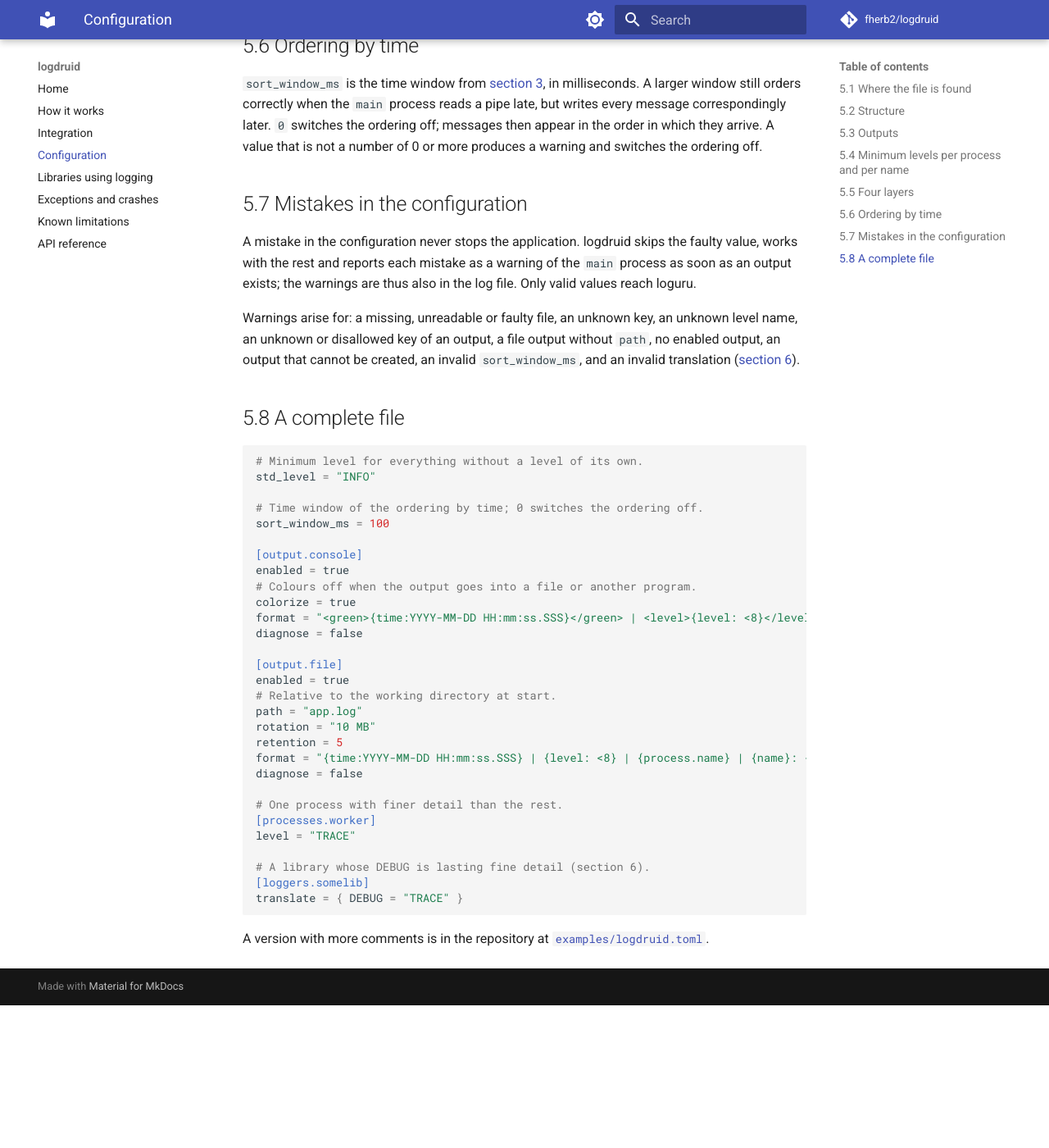
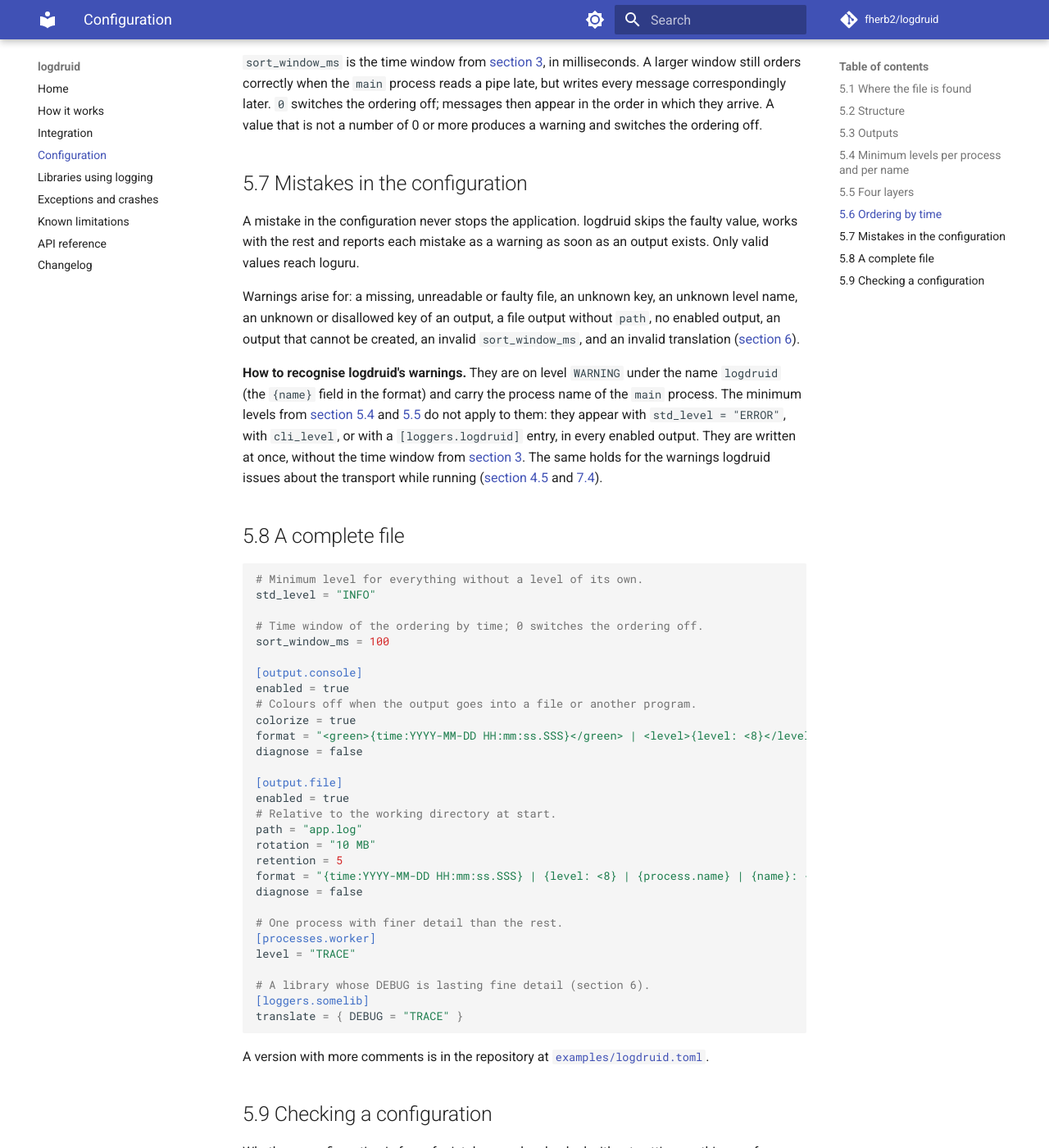
Before and after one commit to fherb2/logdruid, an MkDocs documentation site: the page built from docs/configuration.md, in a window 1280 px wide and 1400 px high, scrolled down 4840 px. Shown: the whole window at 82% size. Built offline with MkDocs 1.6.1 and Material for MkDocs 9.7.7, drawn with Linux system fonts in a browser that asks for light colours; comment, search, counter and statistics services are not loaded; before the commit the page ends 6066 px from its top, so only the background shows below that; some of the changed text lies outside the part shown.

Commit message:
English docs for 0.1.0.dev3, changelog page, API page without source
Pages follow the German Anwenderdoku: versions and stability (2),
packaged entry points without the unverified claim (5.1), logdruid's own
warnings (5.7), new 5.9 on check_config(), <name> in code so browsers do
not swallow it (7.2, 7.4), public interface listed on the API page.

CHANGELOG.md (Keep a Changelog, back to 0.1.0.dev1) is included as the
new Changelog page. mkdocstrings no longer shows source code and lists
only documented public names.

Checked: mkdocs build --strict, all links and anchors, TOML examples, no
swallowed tags in the built HTML, API page lists exactly the public names.

Co-Authored-By: Claude Opus 5.5 <noreply@anthropic.com>

````diff
--- a/docs/configuration.md
+++ b/docs/configuration.md
@@ -11,10 +11,9 @@ Without a path, logdruid looks for a file named `logdruid.toml` in the
 directory of the application's entry point
 (`sys.modules["__main__"].__file__`), not in the working directory. If the
 application has no entry point as a file, as with `python -c`, logdruid looks
-for nothing and warns. If the application is started through an entry point
-of a package (`[project.scripts]`), `__main__` is presumably the start script
-generated for it in the environment's `bin` folder (not verified); there is
-no `logdruid.toml` there, so such applications pass the path explicitly.
+for nothing and warns. If the application is installed as a package and
+started through an entry point (`[project.scripts]`), it passes the path
+explicitly.
 
 If the file is missing or cannot be read, logdruid warns and carries on with
 what the application has passed and with its own defaults. Child processes
@@ -224,14 +223,25 @@ switches the ordering off.
 
 A mistake in the configuration never stops the application. logdruid skips
 the faulty value, works with the rest and reports each mistake as a warning
-of the `main` process as soon as an output exists; the warnings are thus also
-in the log file. Only valid values reach loguru.
+as soon as an output exists. Only valid values reach loguru.
 
 Warnings arise for: a missing, unreadable or faulty file, an unknown key, an
 unknown level name, an unknown or disallowed key of an output, a file output
 without `path`, no enabled output, an output that cannot be created, an
 invalid `sort_window_ms`, and an invalid translation
 ([section 6](libraries.md)).
+
+**How to recognise logdruid's warnings.** They are on level `WARNING` under
+the name `logdruid` (the `{name}` field in the format) and carry the process
+name of the `main` process. The minimum levels from
+[section 5.4](#54-minimum-levels-per-process-and-per-name) and
+[5.5](#55-four-layers) do not apply to them: they appear with
+`std_level = "ERROR"`, with `cli_level`, or with a `[loggers.logdruid]`
+entry, in every enabled output. They are written at once, without the time
+window from [section 3](how-it-works.md). The same holds for the warnings
+logdruid issues about the transport while running
+([section 4.5](integration.md#45-shutting-down) and
+[7.4](exceptions.md#74-an-interrupted-transfer)).
 
 ## 5.8 A complete file
 
@@ -269,3 +279,31 @@ translate = { DEBUG = "TRACE" }
 
 A version with more comments is in the repository at
 [`examples/logdruid.toml`](https://github.com/fherb2/logdruid/blob/main/examples/logdruid.toml).
+
+## 5.9 Checking a configuration
+
+Whether a configuration is free of mistakes can be checked without setting
+anything up, for example in a test of the application or in its CI:
+
+```python
+import unittest
+from pathlib import Path
+
+import logdruid
+
+
+class LoggingConfigTest(unittest.TestCase):
+
+    def test_the_shipped_configuration_has_no_mistakes(self):
+        path = Path(__file__).parent.parent / "myapp" / "logdruid.toml"
+        self.assertEqual(logdruid.check_config(path), [])
+```
+
+`logdruid.check_config()` takes the same configuration parameters as
+`setup()` – `config_path`, `defaults`, `cli_level`, `cli_log_file` – and
+resolves the same four layers ([section 5.5](#55-four-layers)). It returns
+the list of warnings `setup()` would report, empty for a configuration
+without mistakes. It creates no output and changes nothing on the logger.
+That is why it cannot tell whether an output can actually be created, for
+example whether the path of the log file is writable; only `setup()` shows
+that.
--- a/mkdocs.yml
+++ b/mkdocs.yml
@@ -24,6 +24,7 @@ nav:
   - Exceptions and crashes: exceptions.md
   - Known limitations: limitations.md
   - API reference: api.md
+  - Changelog: changelog.md
 
 plugins:
   - search
@@ -32,8 +33,7 @@ plugins:
         python:
           options:
             docstring_style: numpy
-            show_source: true
-            show_if_no_docstring: true
+            show_source: false
             filters: ["!^_"]
 
 markdown_extensions:
````
Also changed, not shown: CHANGELOG.md (added, +57 -0 lines), docs/api.md (+8 -0 lines), docs/changelog.md (added, +1 -0 lines), docs/exceptions.md (+9 -5 lines), docs/index.md (+10 -1 lines), docs/integration.md (+2 -1 lines).
